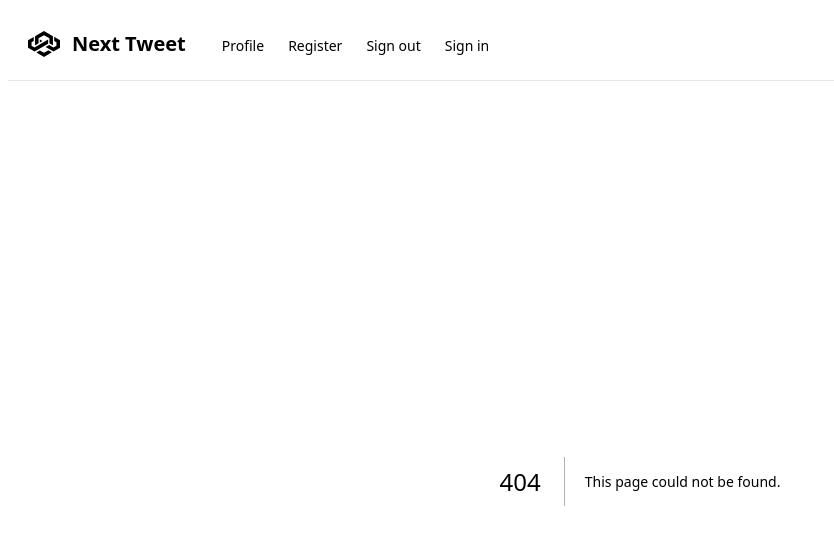
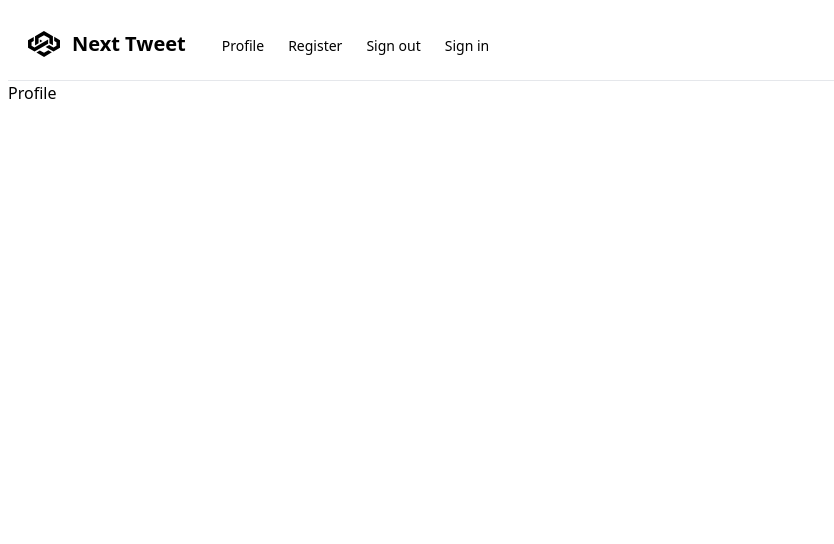
Before and after one commit to yse-yoo/next_tweet_2023_ig22, a Next.js app in the folder client/: page /user/profile in a window 1280 px wide. Before the commit this address had no page. Shown: the top 544 px of the page, without its empty margins (0-834 px from the left). Built offline with nearby package versions, Linux system fonts and the light colour scheme.

Commit message:
add user/profile

```diff
--- /dev/null
+++ b/client/app/user/profile/page.tsx
@@ -0,0 +1,9 @@
+const ProfilePage = () => {
+    return (
+        <div>
+            <h2>Profile</h2>
+        </div>
+    );
+}
+
+export default ProfilePage;
```
